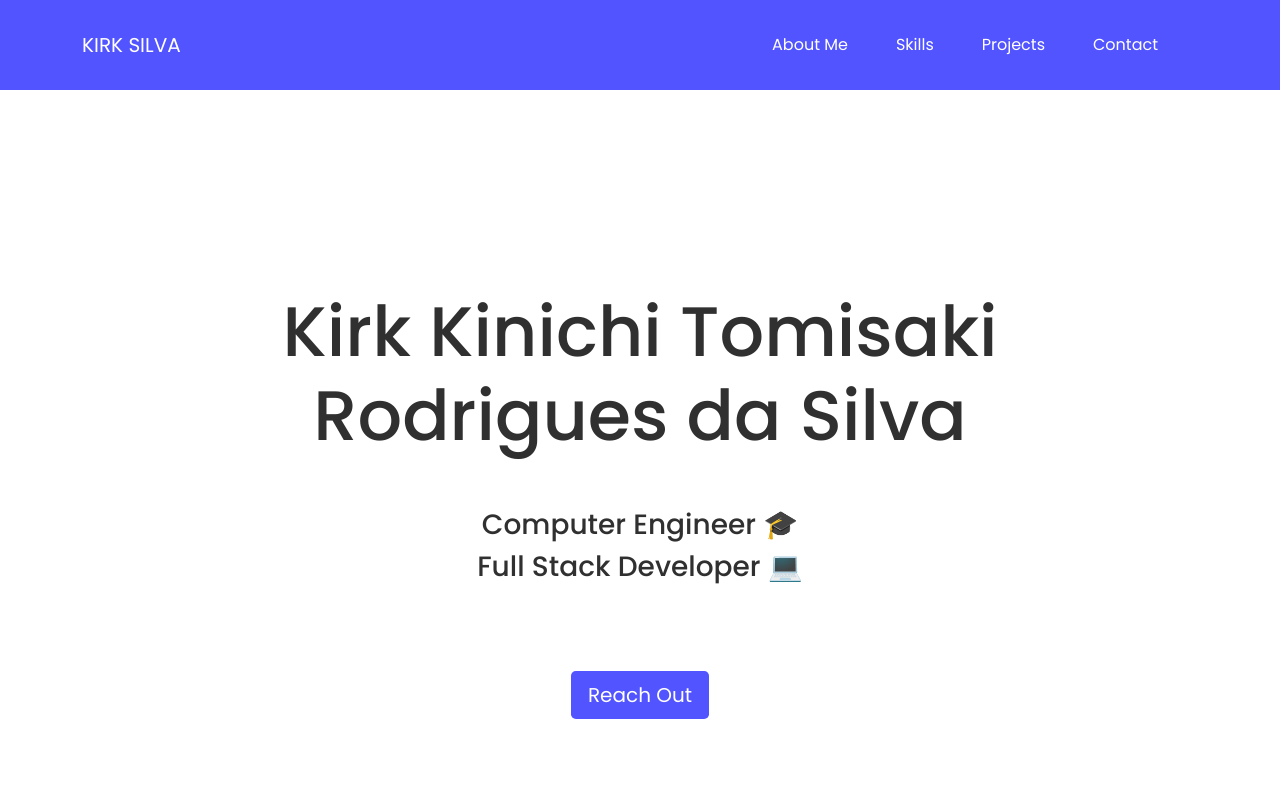
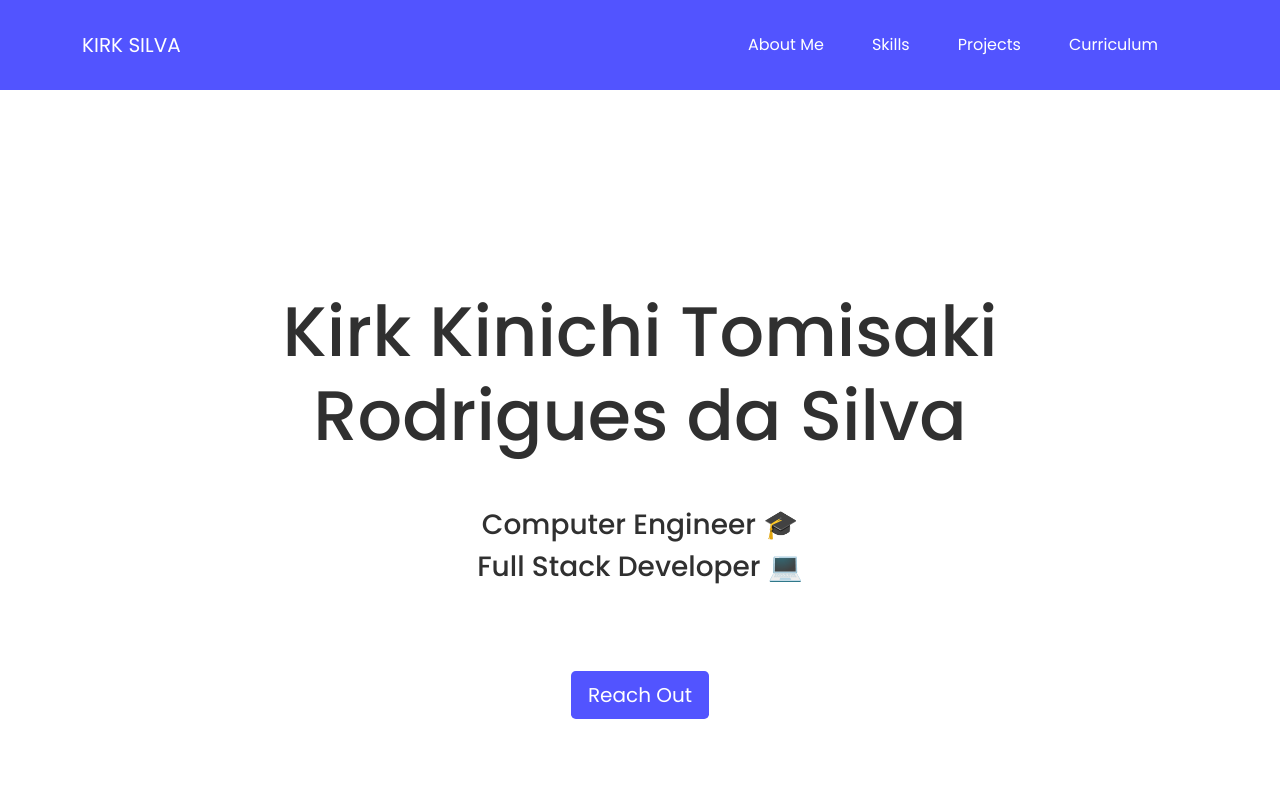
Before and after one commit to kirkkinichi/portfolio-v2, an Angular app: page / in a window 1280 px wide. Shown: the top 800 px of the page. Built offline with nearby package versions, Linux system fonts and the light colour scheme; a web font is replaced by a local one.

Commit message:
Adding curriculum component and removing contact component.

```diff
--- a/src/app/app.component.html
+++ b/src/app/app.component.html
@@ -7,5 +7,5 @@
 <app-parallax [backgroundImage]="'../../../assets/img/parallax-img3.png'"></app-parallax>
 <app-projects></app-projects>
 <app-parallax [backgroundImage]="'../../../assets/img/parallax-img4.png'"></app-parallax>
-<app-contact></app-contact>
+<app-curriculum></app-curriculum>
 <app-footer></app-footer>
--- a/src/app/app.module.ts
+++ b/src/app/app.module.ts
@@ -6,13 +6,13 @@ import { AppComponent } from './app.component';
 import { HeaderComponent } from './components/header/header.component';
 import { AboutMeComponent } from './pages/about-me/about-me.component';
 import { SkillsComponent } from './pages/skills/skills.component';
-import { ContactComponent } from './pages/contact/contact.component';
 import { ProjectsComponent } from './pages/projects/projects.component';
 import { HomeComponent } from './pages/home/home.component';
 import { FooterComponent } from './components/footer/footer.component';
 import { FontAwesomeModule } from '@fortawesome/angular-fontawesome';
 import { ParallaxComponent } from './components/parallax/parallax.component';
 import { DownArrowComponent } from './components/down-arrow/down-arrow.component';
+import { CurriculumComponent } from './pages/curriculum/curriculum.component';
 
 @NgModule({
   declarations: [
@@ -20,12 +20,12 @@ import { DownArrowComponent } from './components/down-arrow/down-arrow.component
     HeaderComponent,
     AboutMeComponent,
     SkillsComponent,
-    ContactComponent,
     ProjectsComponent,
     HomeComponent,
     FooterComponent,
     ParallaxComponent,
-    DownArrowComponent
+    DownArrowComponent,
+    CurriculumComponent
   ],
   imports: [
     BrowserModule,
--- a/src/app/components/down-arrow/down-arrow.component.ts
+++ b/src/app/components/down-arrow/down-arrow.component.ts
@@ -29,7 +29,7 @@ export class DownArrowComponent {
 
   @HostListener('window:scroll', [])
   onWindowScroll() {
-    const sections = ['about-me', 'skills', 'projects', 'contact'];
+    const sections = ['about-me', 'skills', 'projects', 'curriculum'];
     let visibleSection = '';
 
     for (const section of sections) {
--- a/src/app/components/header/header.component.html
+++ b/src/app/components/header/header.component.html
@@ -18,8 +18,8 @@
 				<li class="nav-item" [class.active]="currentSection === 'projects'">
 					<a class="nav-link" (click)="scrollToSection('projects')">Projects</a>
 				</li>
-				<li class="nav-item" [class.active]="currentSection === 'contact'">
-					<a class="nav-link" (click)="scrollToSection('contact')">Contact</a>
+				<li class="nav-item" [class.active]="currentSection === 'curriculum'">
+					<a class="nav-link" (click)="scrollToSection('curriculum')">Curriculum</a>
 				</li>
 			</ul>
 		</div>
--- a/src/app/components/header/header.component.ts
+++ b/src/app/components/header/header.component.ts
@@ -23,7 +23,7 @@ export class HeaderComponent {
 
   @HostListener('window:scroll', [])
   onWindowScroll() {
-    const sections = ['about-me', 'skills', 'projects', 'contact'];
+    const sections = ['about-me', 'skills', 'projects', 'curriculum'];
     let visibleSection = '';
 
     for (const section of sections) {
--- a/src/app/pages/contact/contact.component.html
+++ /dev/null
@@ -1,3 +0,0 @@
-<div id="contact" class="content">
-    <p>contact works!</p>
-</div>
--- /dev/null
+++ b/src/app/pages/curriculum/curriculum.component.html
@@ -0,0 +1,3 @@
+<div id="curriculum" class="content">
+    <p>curriculum works!</p>
+</div>
--- a/src/app/pages/projects/projects.component.html
+++ b/src/app/pages/projects/projects.component.html
@@ -45,5 +45,5 @@
 
     <hr class="mt-5">
 
-    <app-down-arrow [link]="'contact'"></app-down-arrow>
+    <app-down-arrow [link]="'curriculum'"></app-down-arrow>
 </div>
```
Also changed, not shown: src/app/pages/contact/contact.component.ts (deleted, +0 -10 lines), src/app/pages/curriculum/curriculum.component.ts (added, +10 -0 lines), src/app/pages/curriculum/curriculum.component.scss (added).
